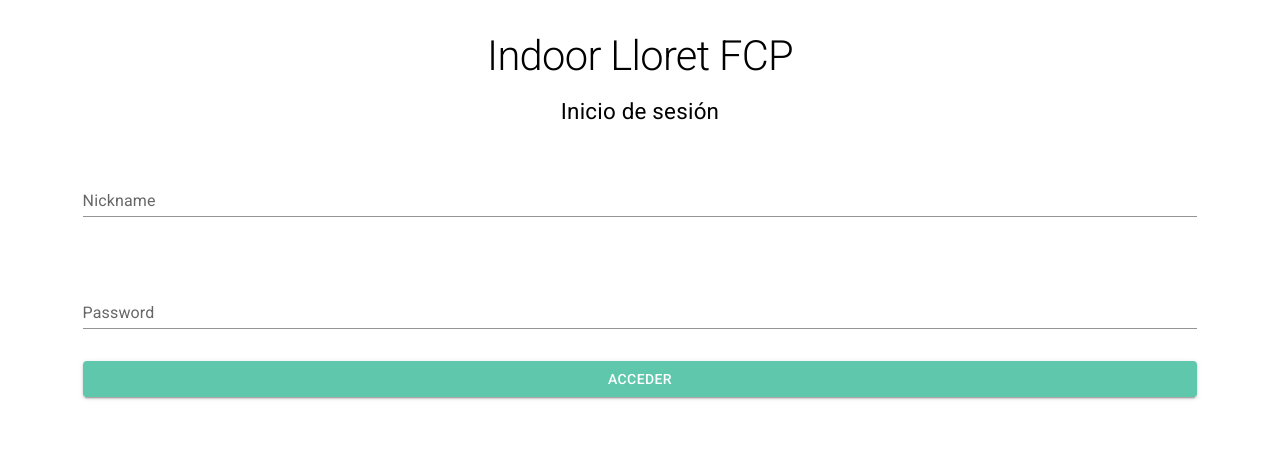
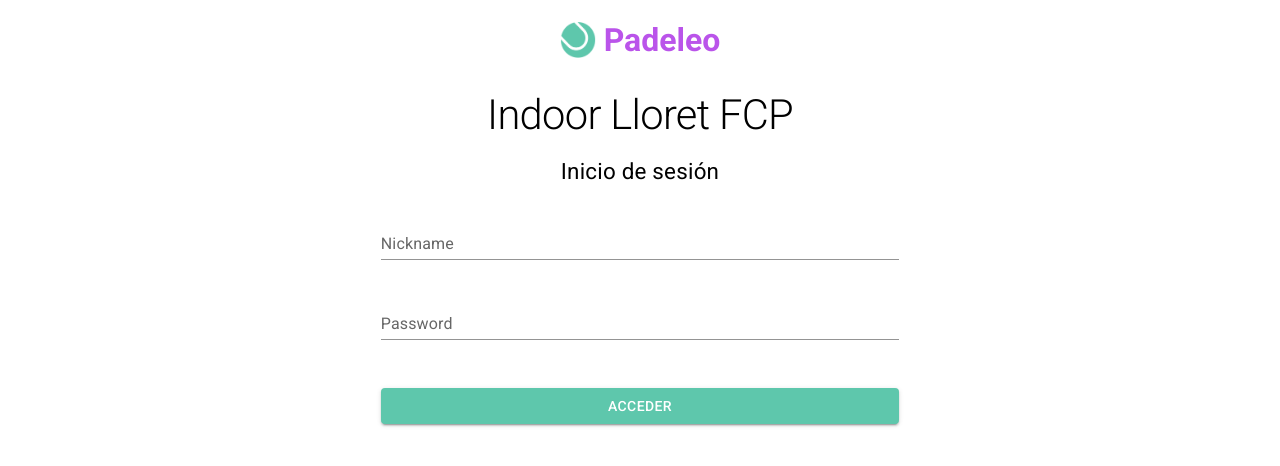
Before and after one commit to mpfullstack/padeleo-app-nextjs, a Next.js app: page / in a window 1280 px wide. Shown: the top 466 px of the page. Built offline with nearby package versions, Linux system fonts and the light colour scheme.

Commit message:
feat: logo on signin page

```diff
--- a/src/modules/common/components/Buttons.tsx
+++ b/src/modules/common/components/Buttons.tsx
@@ -6,5 +6,5 @@
 };
 
 export const LoadingButton = (props: LoadingButtonProps) => {
-  return <MuiLoadingButton variant="contained" {...props} />;
+  return <MuiLoadingButton variant="contained" fullWidth {...props} />;
 };
--- a/src/modules/common/components/Form/TextField.tsx
+++ b/src/modules/common/components/Form/TextField.tsx
@@ -11,7 +11,7 @@
 
 const TextFieldWrapper = styled.div`
   width: 100%;
-  margin: 2rem 0;
+  margin: 1rem 0;
 `;
 
 export default TextField;
--- a/src/modules/common/containers/Layout.tsx
+++ b/src/modules/common/containers/Layout.tsx
@@ -1,6 +1,8 @@
 import Head from 'next/head';
+import Image from 'next/image';
 import { ReactElement } from 'react';
 import styled from 'styled-components';
+import { styled as muiStyled } from '@mui/material/styles';
 
 const Layout = ({ title, children }: Props): JSX.Element => {
   return (
@@ -14,6 +16,12 @@
         <meta name="viewport" content="width=device-width, initial-scale=1" />
         <link rel="icon" href="/favicon.ico" />
       </Head>
+      <header>
+        <Logo>
+          <Image src="/logo-main.png" width={36} height={36} alt="Padeleo" />
+          <Span>{`Padeleo`}</Span>
+        </Logo>
+      </header>
       <Main>{children}</Main>
     </>
   );
@@ -28,9 +36,21 @@
   display: flex;
   flex-direction: column;
   align-items: center;
-  max-width: 120rem;
+  max-width: 64rem;
   width: 98%;
   margin: 2rem auto 0 auto;
 `;
 
+const Logo = styled.h1`
+  display: flex;
+  align-items: center;
+  justify-content: center;
+`;
+
+const Span = muiStyled('span')(({ theme }) => ({
+  fontFamily: theme.typography.fontFamily,
+  color: theme.palette.secondary.main,
+  marginLeft: '.5rem',
+}));
+
 export default Layout;
--- a/src/modules/user-access/components/SignIn.tsx
+++ b/src/modules/user-access/components/SignIn.tsx
@@ -75,7 +75,9 @@
             value={formData.password}
           />
 
-          <LoadingButton loading={status === 'loading'} type="submit">{`Acceder`}</LoadingButton>
+          <ButtonWrapper>
+            <LoadingButton loading={status === 'loading'} type="submit">{`Acceder`}</LoadingButton>
+          </ButtonWrapper>
         </Form>
       )}
     </SignInWrapper>
@@ -84,6 +86,7 @@
 
 const SignInWrapper = styled.div`
   width: 100%;
+  max-width: 36rem;
   display: flex;
   flex-direction: column;
   align-items: center;
@@ -96,6 +99,11 @@
   min-height: 90vh;
 `;
 
+const ButtonWrapper = styled.div`
+  margin-top: 2rem;
+  width: 100%;
+`;
+
 const mapDispatchToProps = { ...userAccessActions };
 const mapStateToProps = (state: RootState) => ({ isLoggedIn: state.userAccess.isLoggedIn });
 const connector = connect(mapStateToProps, mapDispatchToProps);
```
Also changed, not shown: public/logo-main.png (added).
